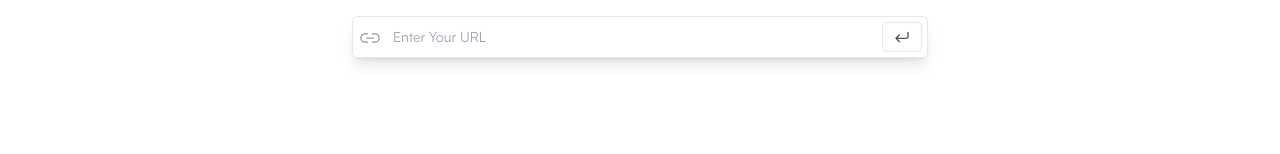
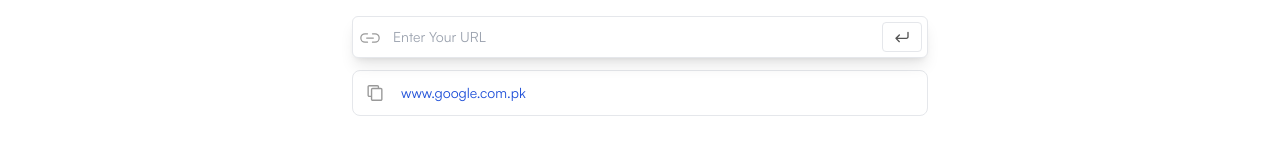
Before and after one commit to Farazkhanbwn/nextjs-article-generator-using-rapid-api, a Next.js app: page / in a window 1280 px wide. Shown: the part 346-500 px from the top of the page. Built offline with nearby package versions, Linux system fonts and the light colour scheme.

Commit message:
feat: Complete URL History Component

```diff
--- a/src/app/home-page/page.tsx
+++ b/src/app/home-page/page.tsx
@@ -1,5 +1,6 @@
 import CustomInput from "@/shared/components/custom-input/custom-input";
 import Header from "@/shared/components/header/header";
+import UrlList from "@/shared/components/url-list/url-list";
 import React from "react";
 
 const HomePage = () => {
@@ -8,6 +9,7 @@
       <div className="container">
         <Header />
         <CustomInput />
+        <UrlList />
       </div>
     </main>
   );
--- a/src/shared/components/custom-input/custom-input.tsx
+++ b/src/shared/components/custom-input/custom-input.tsx
@@ -8,7 +8,7 @@
 
 const CustomInput = () => {
   return (
-    <form className="relative max-w-xl w-full mx-auto">
+    <form className="relative max-w-xl w-full mx-auto mb-3">
       <LinkIcon
         className="absolute left-2 top-3"
         width={20}
--- /dev/null
+++ b/src/shared/components/url-list/url-list-item/url-list-item.tsx
@@ -0,0 +1,33 @@
+import TickIcon from "@/shared/icons/tick-icon";
+import React from "react";
+
+import CopyIcon from "@/shared/icons/copy-icon";
+import {
+  urlListFieldIconStyles,
+  urlListFieldStyles,
+  urlListLinkStyles,
+} from "../url-list.styles";
+import { UrlListProps } from "../url-list.types";
+
+const UrlListItem: React.FC<UrlListProps> = ({
+  url,
+  copy = false,
+  setUrl,
+  onClick,
+}) => {
+  return (
+    <div className={`${urlListFieldStyles}  `} onClick={setUrl}>
+      <div className={`${urlListFieldIconStyles} `} onClick={onClick}>
+        {copy ? (
+          <TickIcon width={16} height={16} fillColor="#777" />
+        ) : (
+          <CopyIcon width={16} height={16} fillColor="#999" />
+        )}
+      </div>
+
+      <p className={urlListLinkStyles}>{url}</p>
+    </div>
+  );
+};
+
+export default UrlListItem;
--- /dev/null
+++ b/src/shared/components/url-list/url-list.styles.ts
@@ -0,0 +1,8 @@
+export const urlListFieldStyles =
+  "p-2 flex justify-start items-center flex-row bg-white border border-gray-200 gap-3 rounded-lg cursor-pointer max-w-xl mx-auto";
+
+export const urlListFieldIconStyles =
+  "w-7 h-7 rounded-full bg-white/10 backdrop-blur flex justify-center items-center cursor-pointer";
+
+export const urlListLinkStyles =
+  "flex-1 font-satoshi text-blue-700 font-medium text-sm truncate";
--- /dev/null
+++ b/src/shared/components/url-list/url-list.tsx
@@ -0,0 +1,12 @@
+import React from "react";
+import UrlListItem from "./url-list-item/url-list-item";
+
+const UrlList = () => {
+  return (
+    <div>
+      <UrlListItem url="www.google.com.pk" />
+    </div>
+  );
+};
+
+export default UrlList;
--- /dev/null
+++ b/src/shared/components/url-list/url-list.types.ts
@@ -0,0 +1,6 @@
+export interface UrlListProps {
+  url: string;
+  copy?: boolean;
+  setUrl?: () => void;
+  onClick?: () => void;
+}
--- a/src/shared/icons/copy-icon.tsx
+++ b/src/shared/icons/copy-icon.tsx
@@ -2,22 +2,29 @@
 import { IconProps } from "../types/commons.types";
 
 const CopyIcon: React.FC<IconProps> = ({
-  width = 20,
-  height = 20,
+  width = 10,
+  height = 10,
   fillColor = "#333",
 }) => {
   return (
     <svg
+      version="1.1"
+      id="Layer_1"
       xmlns="http://www.w3.org/2000/svg"
-      viewBox="0 0 512 512"
+      x="0px"
+      y="0px"
       width={width}
       height={height}
+      viewBox="0 0 115.77 122.88"
+      fill={fillColor}
     >
-      <path
-        fill={fillColor}
-        d="M8 17.929H6c-1.105 0-2-.912-2-2.036V5.036C4 3.91 4.895 3 6 3h8c1.105 0 2 .911 2 2.036v1.866m-6 .17h8c1.105 0 2 .91 2 2.035v10.857C20 21.09 19.105 22 18 22h-8c-1.105 0-2-.911-2-2.036V9.107c0-1.124.895-2.036 2-2.036z"
-        id="path2"
-      />
+      <style type="text/css">.st0</style>
+      <g>
+        <path
+          className="st0"
+          d="M89.62,13.96v7.73h12.19h0.01v0.02c3.85,0.01,7.34,1.57,9.86,4.1c2.5,2.51,4.06,5.98,4.07,9.82h0.02v0.02 v73.27v0.01h-0.02c-0.01,3.84-1.57,7.33-4.1,9.86c-2.51,2.5-5.98,4.06-9.82,4.07v0.02h-0.02h-61.7H40.1v-0.02 c-3.84-0.01-7.34-1.57-9.86-4.1c-2.5-2.51-4.06-5.98-4.07-9.82h-0.02v-0.02V92.51H13.96h-0.01v-0.02c-3.84-0.01-7.34-1.57-9.86-4.1 c-2.5-2.51-4.06-5.98-4.07-9.82H0v-0.02V13.96v-0.01h0.02c0.01-3.85,1.58-7.34,4.1-9.86c2.51-2.5,5.98-4.06,9.82-4.07V0h0.02h61.7 h0.01v0.02c3.85,0.01,7.34,1.57,9.86,4.1c2.5,2.51,4.06,5.98,4.07,9.82h0.02V13.96L89.62,13.96z M79.04,21.69v-7.73v-0.02h0.02 c0-0.91-0.39-1.75-1.01-2.37c-0.61-0.61-1.46-1-2.37-1v0.02h-0.01h-61.7h-0.02v-0.02c-0.91,0-1.75,0.39-2.37,1.01 c-0.61,0.61-1,1.46-1,2.37h0.02v0.01v64.59v0.02h-0.02c0,0.91,0.39,1.75,1.01,2.37c0.61,0.61,1.46,1,2.37,1v-0.02h0.01h12.19V35.65 v-0.01h0.02c0.01-3.85,1.58-7.34,4.1-9.86c2.51-2.5,5.98-4.06,9.82-4.07v-0.02h0.02H79.04L79.04,21.69z M105.18,108.92V35.65v-0.02 h0.02c0-0.91-0.39-1.75-1.01-2.37c-0.61-0.61-1.46-1-2.37-1v0.02h-0.01h-61.7h-0.02v-0.02c-0.91,0-1.75,0.39-2.37,1.01 c-0.61,0.61-1,1.46-1,2.37h0.02v0.01v73.27v0.02h-0.02c0,0.91,0.39,1.75,1.01,2.37c0.61,0.61,1.46,1,2.37,1v-0.02h0.01h61.7h0.02 v0.02c0.91,0,1.75-0.39,2.37-1.01c0.61-0.61,1-1.46,1-2.37h-0.02V108.92L105.18,108.92z"
+        />
+      </g>
     </svg>
   );
 };
--- a/src/shared/icons/tick-icon.tsx
+++ b/src/shared/icons/tick-icon.tsx
@@ -8,14 +8,15 @@
 }) => {
   return (
     <svg
-      stroke={fillColor}
-      viewBox="0 0 24 24"
+      xmlns="http://www.w3.org/2000/svg"
+      viewBox="0 0 48 48"
       width={width}
       height={height}
-      id="svg4"
-      xmlns="http://www.w3.org/2000/svg"
     >
-      <path d="M20 6L9 17l-5-5" id="path2" />
+      <path
+        fill={fillColor}
+        d="M40.6 12.1L17 35.7 7.4 26.1 4.6 29 17 41.3 43.4 14.9z"
+      />
     </svg>
   );
 };
```
